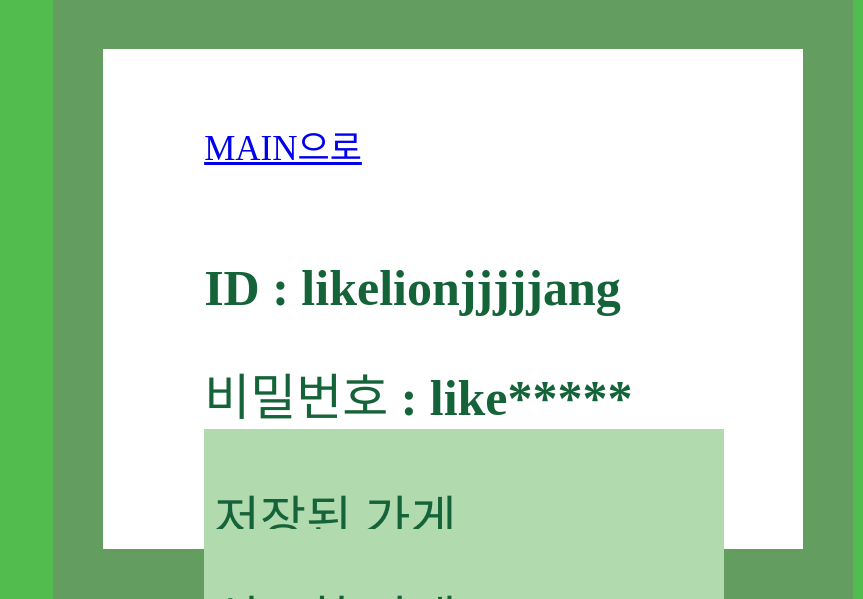
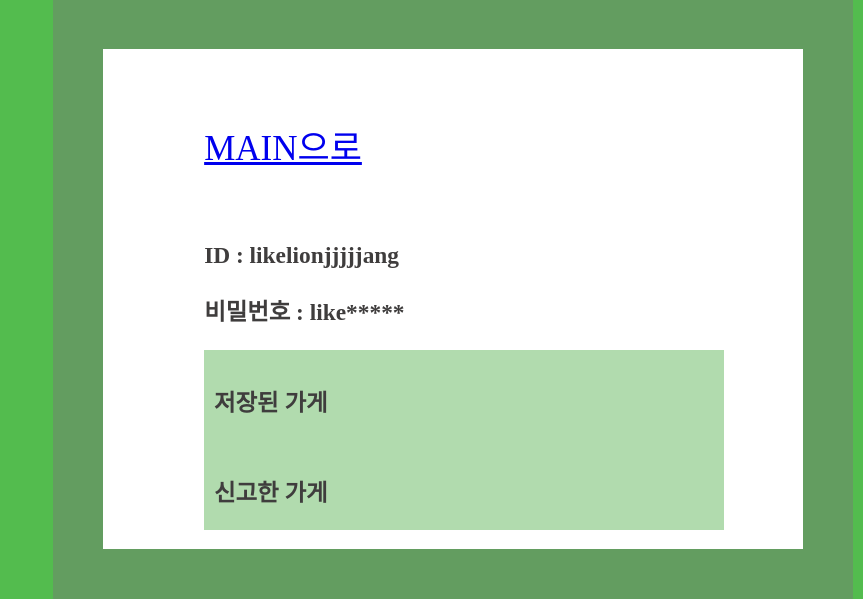
Before and after one commit to CBNULikelion9th/VeganCommunity, a Django app: page /blog/mypage/ in a window 1400 px wide. Shown: the part 276-875 px from the top of the page, without its empty margins (537-1400 px from the left). Run offline with Django 3.2, Linux system fonts and the light colour scheme.

```diff
--- a/blog/static/blog/layout.css
+++ b/blog/static/blog/layout.css
@@ -131,9 +131,22 @@ body {
   color: #3f3d3d;
   transform: translateX(-50%);
 }
-
+.form-cancel{
+  margin-top: 190;
+  margin-left: -150;
+  font-size: 35;
+  font-weight: 545;
+  transform: translateX(-50%);
+}
+.form-ok{
+  margin-top: 190;
+  margin-left: 250;
+  font-size: 35;
+  font-weight: 545;
+  transform: translateX(-50%);
+}
 .form-button{
-  margin-top: 500;
+  margin-top: auto;
   margin-left: 250;
   font-size: 40;
   font-weight: 545;
@@ -149,13 +162,13 @@ body {
   width: 600px;
 }
 
-p, h4 {
+h2, h4 {
   margin: 0;
 }
-.text p {
+.text h2 {
   top: 0%;
   margin-top: 40px;
-  font-size: 50px;
+  font-size: 20px;
   font-weight: 550;
   color: rgb(21, 99, 56);
 }
@@ -163,5 +176,5 @@ p, h4 {
 
   font-size: 17px;
   font-weight: 450;
-  color: white;
+  color: rgb(21, 104, 28);
 }
--- a/blog/templates/blog/mypage.html
+++ b/blog/templates/blog/mypage.html
@@ -23,19 +23,19 @@
                    <a href="{% url 'store_1' %}">MAIN으로</a>
                <div class = "form-content">
                 <div class = "text">
-                   <p>ID : likelionjjjjjang</p>
-                   <p>비밀번호 : like*****</p>
+                   <h3>ID : likelionjjjjjang</h3>
+                   <h3>비밀번호 : like*****</h3>
                    <div style=
-                   "overflow:scroll;  width:500px; height:80px; padding:10px; background-color:rgb(177, 219, 174);  ">
-                   <p>저장된 가게</p>
-                   <p>- 오프리</p>
-                   <p>- 여누</p>
+                   "overflow:scroll;  width:500px; height:70px; padding:10px; background-color:rgb(177, 219, 174);  ">
+                   <h3>저장된 가게</h3>
+                   <h3>- 오프리</h3>
+                   <h3>- 여누</h3>
                    </div>
                    <div style=
-                   "overflow:scroll; width:500px; height:80px; padding:10px; background-color:rgb(177, 219, 174);  ">
-                   <p>신고한 가게</p>
-                   <p>-</p>
-                   <p></p>
+                   "overflow:scroll; width:500px; height:70px; padding:10px; background-color:rgb(177, 219, 174);  ">
+                   <h3>신고한 가게</h3>
+                   <h3></h3>
+
 
                    </div>
                </div>
--- a/blog/templates/blog/save.html
+++ b/blog/templates/blog/save.html
@@ -24,9 +24,9 @@
            저장되었습니다
            <div class = "form-content">
                MYPGAE로 이동하시겠습니까?
-               <div class="form-button">
-                <p></p>
+               <div class="form-cancel">
                 <a href="{% url 'map_main' %}">MAIN으로</a>
+                <div class="form-ok">
                 <a href="{% url 'mypage' %}">MYPAGE로</a>
                </div>
 
```
Also changed, not shown: blog/templates/blog/main.html (+4 -3 lines).
